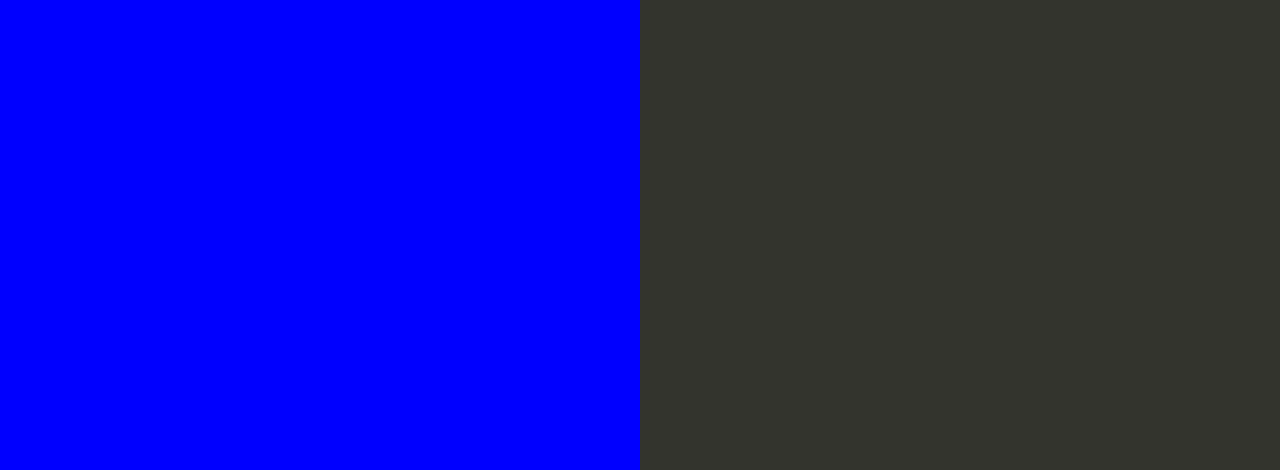
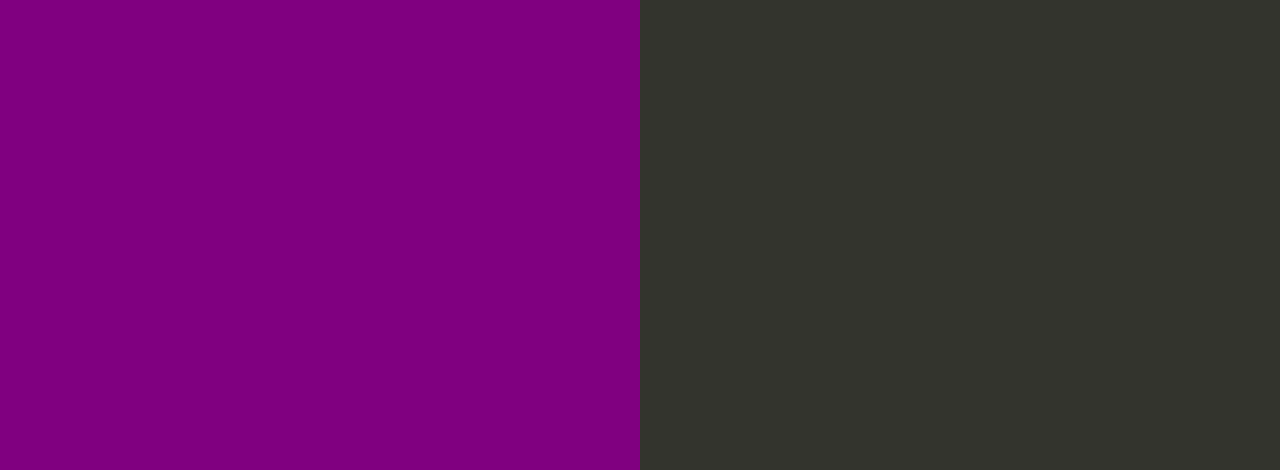
Before and after one commit to albanngwa/my-nodejs-app, a website: page index.html in a window 1280 px wide. Shown: the part 330-800 px from the top of the page. Drawn offline with Linux system fonts and the light colour scheme.

Commit message:
Update index.html
changed color from red to purple

```diff
--- a/index.html
+++ b/index.html
@@ -35,7 +35,7 @@
 
         text-align: right;
         padding-top: 11em;
-        background-color: blue;
+        background-color: purple;
 
       }
       .textColumn p {
```
